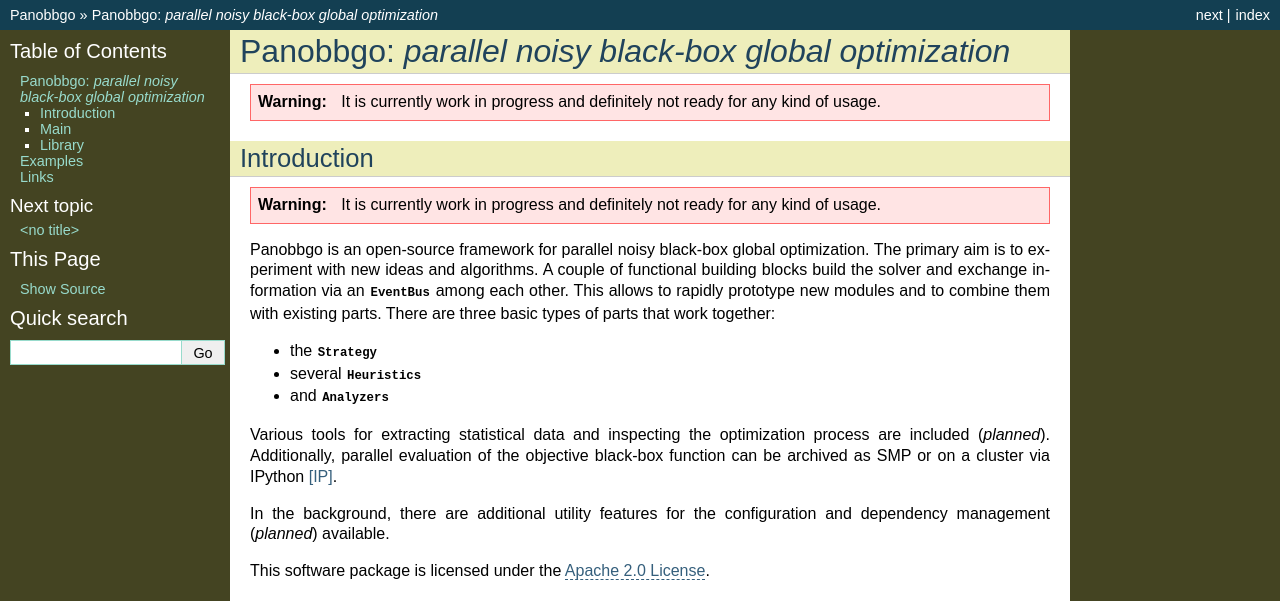
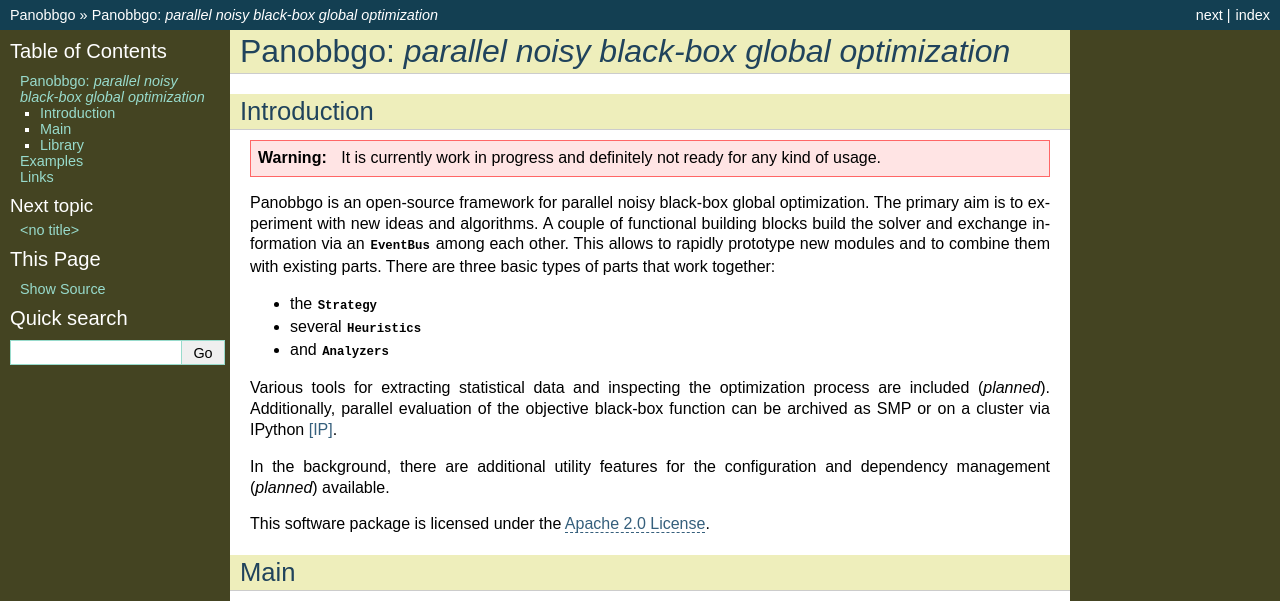
Before and after one commit to haraldschilly/panobbgo, a Sphinx documentation site: the page built from doc/source/index.rst, in a window 1280 px wide. Shown: the top 601 px of the page. Built offline with Sphinx 7.4.7, drawn with Linux system fonts in a browser that asks for light colours; grey boxes are pictures that could not be loaded.

Commit message:
doc: odd double intro note

```diff
--- a/doc/source/index.rst
+++ b/doc/source/index.rst
@@ -9,10 +9,6 @@
 ..
   .. image:: panobbgo-graphic.png
      :align: center
-
-.. Warning ::
-
-  It is currently work in progress and definitely not ready for any kind of usage.
 
 Introduction
 ------------
```
